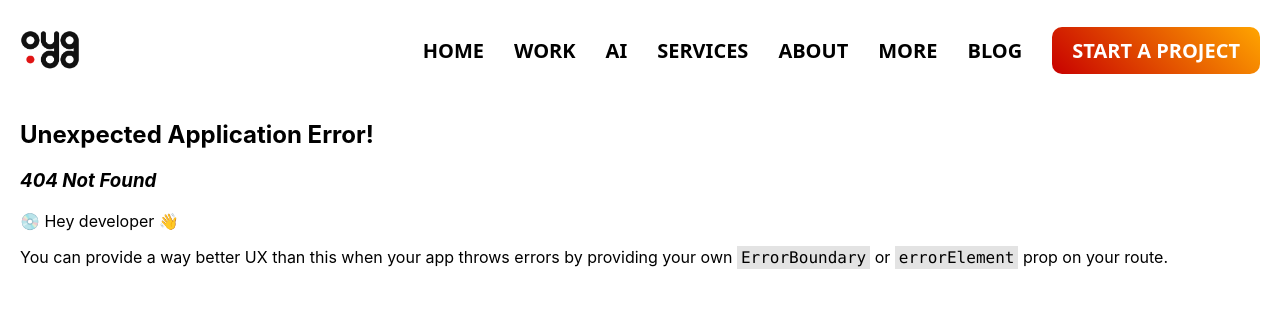
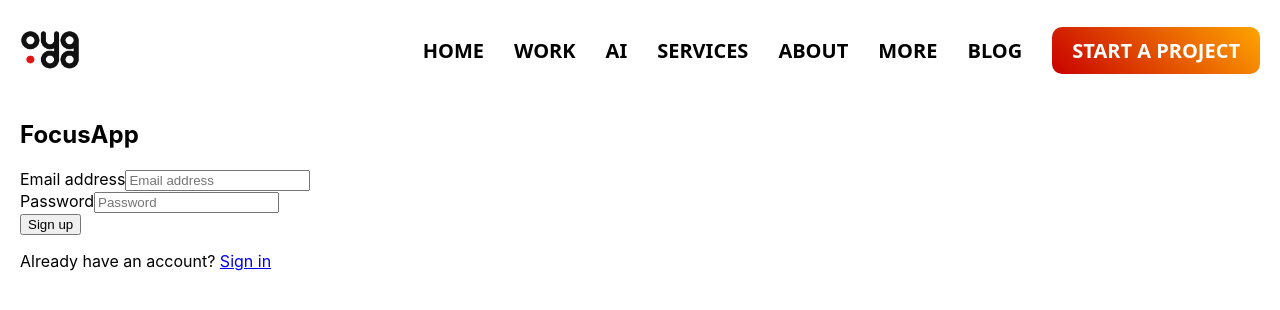
Before and after one commit to rajneesh304/oyg-studio, a React (Create React App) app: page /register in a window 1280 px wide. Before the commit this address had no page. Shown: the top 310 px of the page. Built offline with nearby package versions, Linux system fonts and the light colour scheme; no server answers.

Commit message:
implemented authenticating user using firebase as backend
Will remove the creds once I am done testing.

```diff
--- a/package.json
+++ b/package.json
@@ -6,6 +6,7 @@
     "@testing-library/jest-dom": "^5.16.5",
     "@testing-library/react": "^13.4.0",
     "@testing-library/user-event": "^13.5.0",
+    "firebase": "^9.22.1",
     "react": "^18.2.0",
     "react-dom": "^18.2.0",
     "react-router-dom": "^6.11.2",
--- a/src/App.js
+++ b/src/App.js
@@ -5,12 +5,45 @@ import {
   RouterProvider,
 } from "react-router-dom";
 import Home from "./pages/home/Home"
+import Login from './pages/auth/login/Login';
+import Signup from './pages/auth/register/Signup';
+import { onAuthStateChanged } from "firebase/auth";
+import { auth } from './firebase';
+import { useEffect } from 'react';
+import Logout from './pages/auth/logout/Logout';
 function App() {
+  useEffect(() => {
+    onAuthStateChanged(auth, (user) => {
+      if (user) {
+        // User is signed in, see docs for a list of available properties
+        // https://firebase.google.com/docs/reference/js/firebase.User
+        const uid = user.uid;
+        console.log("uid", uid)
+      } else {
+        // User is signed out
+        // ...
+        console.log("user is logged out")
+      }
+    });
+
+  }, [])
 
   const router = createBrowserRouter([
     {
       path: "/",
       element: <Home />,
+    },
+    {
+      path: "/login",
+      element: <Login />,
+    },
+    {
+      path: "/logout",
+      element: <Logout />,
+    },
+    {
+      path: "/register",
+      element: <Signup />,
     },
   ]);
 
--- /dev/null
+++ b/src/firebase.jsx
@@ -0,0 +1,26 @@
+// Import the functions you need from the SDKs you need
+import { initializeApp } from "firebase/app";
+import { getAnalytics } from "firebase/analytics";
+import { getAuth } from "firebase/auth";
+// TODO: Add SDKs for Firebase products that you want to use
+// https://firebase.google.com/docs/web/setup#available-libraries
+
+// Your web app's Firebase configuration
+// For Firebase JS SDK v7.20.0 and later, measurementId is optional
+const firebaseConfig = {
+  apiKey: "AIzaSyDmLh748f8NDTNpp-GJ_kYRg0fFMSavpZQ",
+  authDomain: "own-your-gig.firebaseapp.com",
+  projectId: "own-your-gig",
+  storageBucket: "own-your-gig.appspot.com",
+  messagingSenderId: "1019238013172",
+  appId: "1:1019238013172:web:6fb2528f698ba9a47c66a1",
+  measurementId: "G-GJ8KXM2W59"
+};
+
+// Initialize Firebase
+const app = initializeApp(firebaseConfig);
+const analytics = getAnalytics(app);
+
+
+export const auth = getAuth(app);
+export default app;
--- /dev/null
+++ b/src/pages/auth/login/Login.jsx
@@ -0,0 +1,64 @@
+import React, { useState } from 'react'
+import "./login.scss"
+import { signInWithEmailAndPassword } from "firebase/auth";
+import { auth } from '../../../firebase';
+import { NavLink, useNavigate } from 'react-router-dom'
+
+const Login = () => {
+  const navigate = useNavigate();
+  const [email, setEmail] = useState('');
+  const [password, setPassword] = useState('');
+
+  const onLogin = (e) => {
+    e.preventDefault();
+    signInWithEmailAndPassword(auth, email, password)
+      .then((userCredential) => {
+        // Signed in
+        const user = userCredential.user;
+        navigate("/")
+        console.log(user);
+      })
+      .catch((error) => {
+        const errorCode = error.code;
+        const errorMessage = error.message;
+        console.log(errorCode, errorMessage)
+      });
+  }
+
+  return (
+    <div className='login'>
+      <form>
+        <input
+          id="email-address"
+          name="email"
+          type="email"
+          required
+          placeholder="Email address"
+          onChange={(e) => setEmail(e.target.value)}
+        />
+        <input
+          id="password"
+          name="password"
+          type="password"
+          required
+          placeholder="Password"
+          onChange={(e) => setPassword(e.target.value)}
+        />
+
+        <button
+          onClick={onLogin}
+        >
+          Login
+        </button>
+      </form>
+      <p className="text-sm text-white text-center">
+        No account yet? {' '}
+        <NavLink to="/register">
+          Sign up
+        </NavLink>
+      </p>
+    </div>
+  )
+}
+
+export default Login
--- /dev/null
+++ b/src/pages/auth/login/login.scss
@@ -0,0 +1 @@
+.login {}
--- /dev/null
+++ b/src/pages/auth/logout/Logout.jsx
@@ -0,0 +1,36 @@
+import React from 'react';
+import { signOut } from "firebase/auth";
+import { auth } from '../../../firebase';
+import { useNavigate } from 'react-router-dom';
+
+const Logout = () => {
+  const navigate = useNavigate();
+
+  const handleLogout = () => {
+    signOut(auth).then(() => {
+      // Sign-out successful.
+      navigate("/");
+      console.log("Signed out successfully")
+    }).catch((error) => {
+      // An error happened.
+    });
+  }
+
+  return (
+    <>
+      <nav>
+        <p>
+          Welcome Home
+        </p>
+
+        <div>
+          <button onClick={handleLogout}>
+            Logout
+          </button>
+        </div>
+      </nav>
+    </>
+  )
+}
+
+export default Logout
--- /dev/null
+++ b/src/pages/auth/register/Signup.jsx
@@ -0,0 +1,90 @@
+import React, { useState } from 'react';
+import { NavLink, useNavigate } from 'react-router-dom';
+import { createUserWithEmailAndPassword } from 'firebase/auth';
+import { auth } from '../../../firebase';
+
+const Signup = () => {
+  const navigate = useNavigate();
+
+  const [email, setEmail] = useState('')
+  const [password, setPassword] = useState('');
+
+  const onSubmit = async (e) => {
+    e.preventDefault()
+
+    await createUserWithEmailAndPassword(auth, email, password)
+      .then((userCredential) => {
+        // Signed in
+        const user = userCredential.user;
+        console.log(user);
+        navigate("/login")
+        // ...
+      })
+      .catch((error) => {
+        const errorCode = error.code;
+        const errorMessage = error.message;
+        console.log(errorCode, errorMessage);
+        // ..
+      });
+
+
+  }
+
+  return (
+    <main >
+      <section>
+        <div>
+          <div>
+            <h1> FocusApp </h1>
+            <form>
+              <div>
+                <label htmlFor="email-address">
+                  Email address
+                </label>
+                <input
+                  type="email"
+                  label="Email address"
+                  value={email}
+                  onChange={(e) => setEmail(e.target.value)}
+                  required
+                  placeholder="Email address"
+                />
+              </div>
+
+              <div>
+                <label htmlFor="password">
+                  Password
+                </label>
+                <input
+                  type="password"
+                  label="Create password"
+                  value={password}
+                  onChange={(e) => setPassword(e.target.value)}
+                  required
+                  placeholder="Password"
+                />
+              </div>
+
+              <button
+                type="submit"
+                onClick={onSubmit}
+              >
+                Sign up
+              </button>
+
+            </form>
+
+            <p>
+              Already have an account?{' '}
+              <NavLink to="/login" >
+                Sign in
+              </NavLink>
+            </p>
+          </div>
+        </div>
+      </section>
+    </main>
+  )
+}
+
+export default Signup
```
Also changed, not shown: src/pages/auth/logout/logout.scss (added), src/pages/auth/register/signup.scss (added), 1 other file (tests, documents, lock files or other folders).
